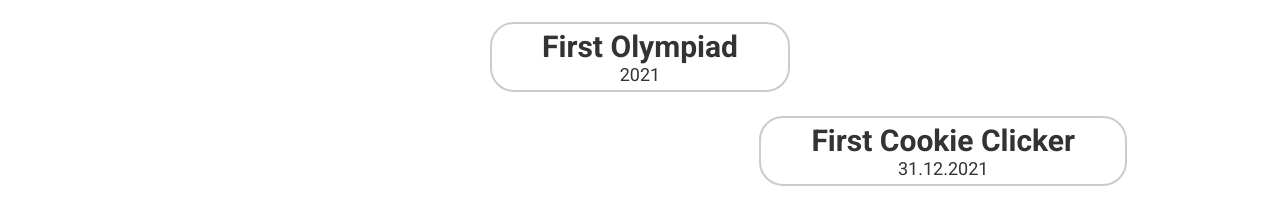
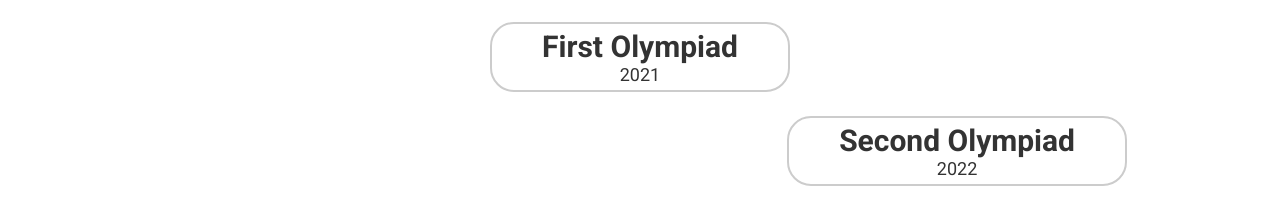
Before and after one commit to DanyloSus/portfolio-site-v2, a React (Vite) app: page / in a window 1280 px wide. Shown: the part 2170-2378 px from the top of the page. Built offline with nearby package versions, Linux system fonts and the light colour scheme; no server answers.

Commit message:
Delete info about CookieClicker

```diff
--- a/src/Elements/Portfolio/ThirdElement.jsx
+++ b/src/Elements/Portfolio/ThirdElement.jsx
@@ -11,7 +11,6 @@ const eventContent = [
   { title: "First HTML CSS project", date: "03.03.2018" },
   { title: "First JS project", date: "2019" },
   { title: "First Olympiad", date: "2021" },
-  { title: "First Cookie Clicker", date: "31.12.2021" },
   { title: "Second Olympiad", date: "2022" },
   { title: "First React Project", date: "17.11.2022" },
   { title: "Third Olympiad", date: "2023" },
```
